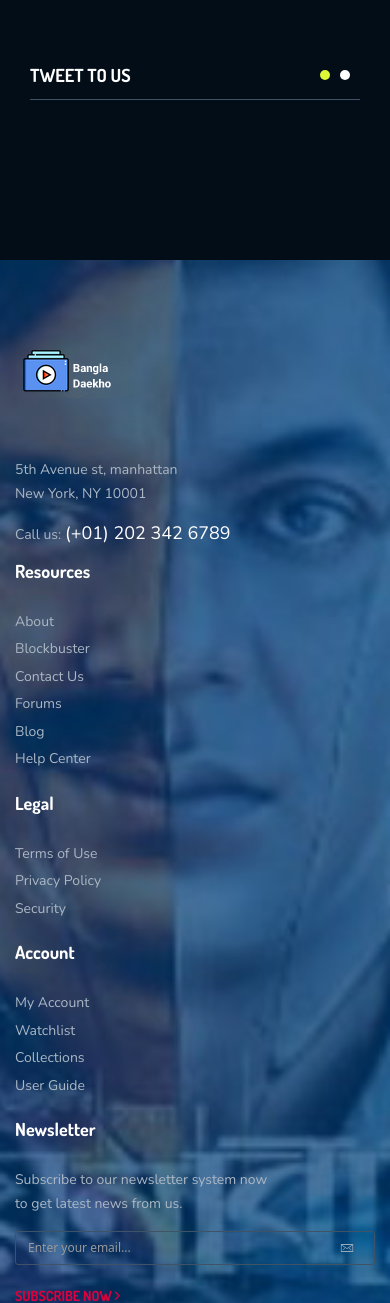
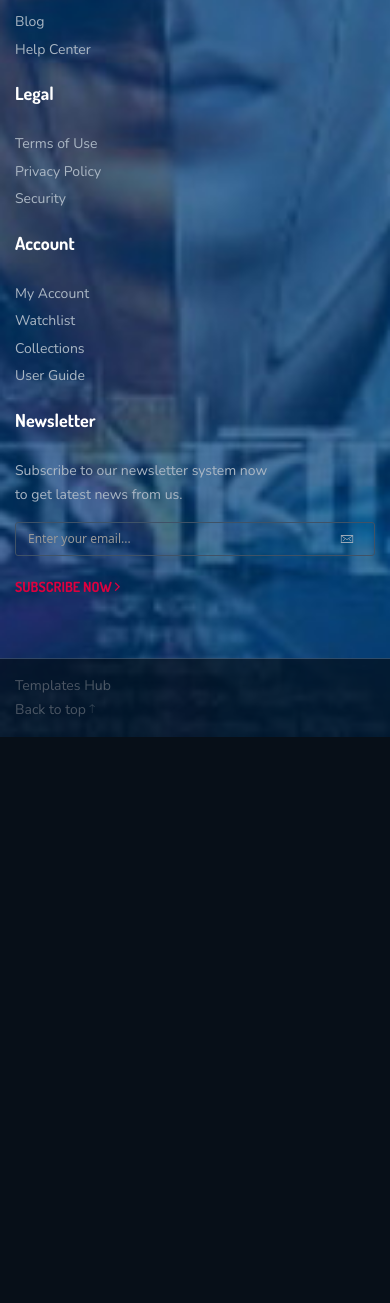
Before and after one commit to Codernob/Bangla-Movie-Recommender-System, a Django app: page /home.html in a window 390 px wide. Shown: the part 4602-5905 px from the top of the page. After the commit the page ends 5339 px from the top, so only its background shows below. Run offline with Django 3.2, Linux system fonts and the light colour scheme; some libraries are stand-ins or nearby versions.

Commit message:
deleted unnecessary part

```diff
--- a/moviesite/movie/templates/home.html
+++ b/moviesite/movie/templates/home.html
@@ -1084,30 +1084,5 @@
 		</div>
 	</div>
 </div>
-<!-- latest new v1 section-->
-<div class="latestnew">
-	<div class="container">
-		<div class="row ipad-width">
 
-			<div class="col-md-4">
-				<div class="sidebar">
-					<div class="sb-facebook sb-it">
-						<h4 class="sb-title">Find us on Facebook</h4>
-						<iframe src="#" data-src="https://www.facebook.com/plugins/page.php?href=https%3A%2F%2Fwww.facebook.com%2Ftemplatespoint.net%2F%3Ffref%3Dts&tabs=timeline&width=300&height=315px&small_header=true&adapt_container_width=false&hide_cover=false&show_facepile=true&appId" width="300" height="315" style="border:none;overflow:hidden" ></iframe>
-					</div>
-					<div class="sb-twitter sb-it">
-						<h4 class="sb-title">Tweet to us</h4>
-						<div class="slick-tw">
-							<div class="tweet item" id=""><!-- Put your twiter id here -->
-							</div>
-							<div class="tweet item" id=""><!-- Put your 2nd twiter account id here -->
-							</div>
-						</div>
-					</div>
-				</div>
-			</div>
-		</div>
-	</div>
-</div>
-<!--end of latest new v1 section-->
 {% endblock %}
```
